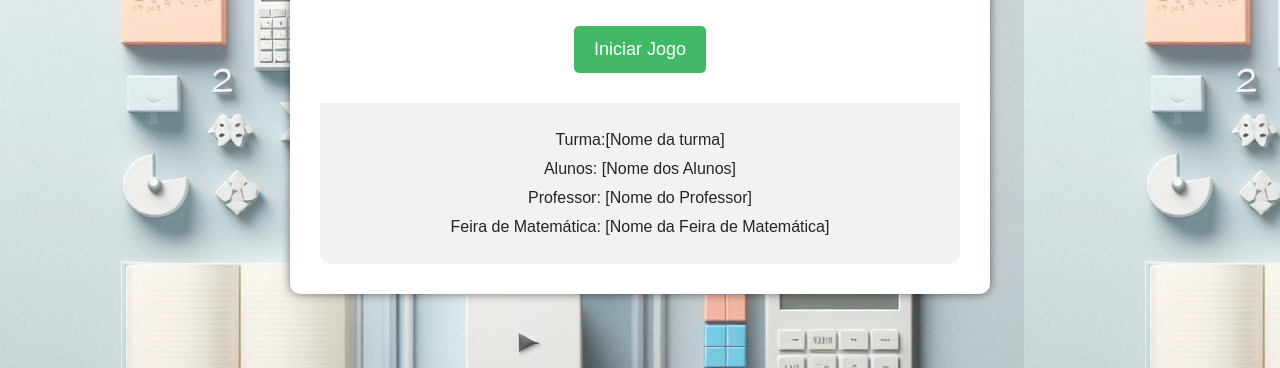
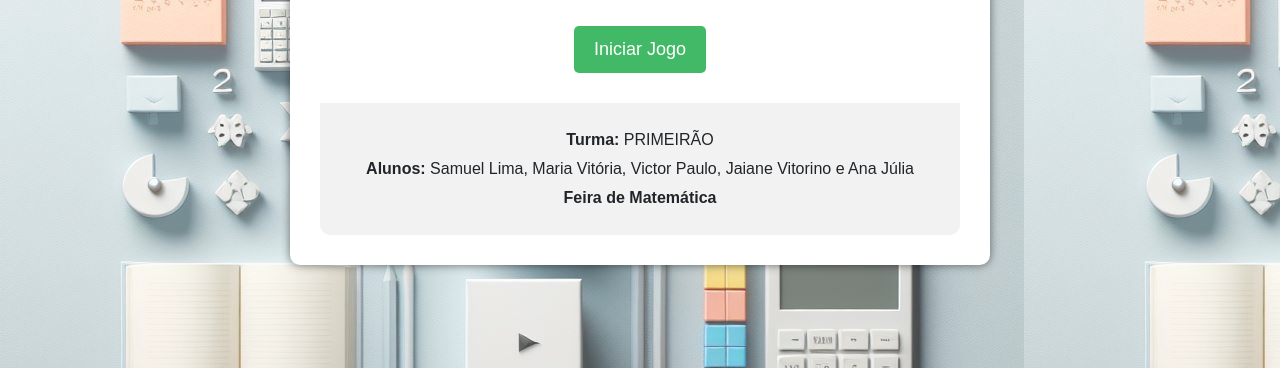
Before and after one commit to Inojoza28/game, a plain HTML site: page index.html in a window 1280 px wide. Shown: the part 432-800 px from the top of the page. Drawn offline with nearby package versions, Linux system fonts and the light colour scheme.

Commit message:
Add files via upload

```diff
--- a/index.html
+++ b/index.html
@@ -50,10 +50,10 @@
                 </div>
             </div>
             <footer>
-                <p>Turma:[Nome da turma] </p>
-                <p>Alunos: [Nome dos Alunos]</p>
-                <p>Professor: [Nome do Professor]</p>
-                <p>Feira de Matemática: [Nome da Feira de Matemática]</p>
+                <p><strong>Turma:</strong> PRIMEIRÃO </p>
+                <p><strong>Alunos:</strong> Samuel Lima, Maria Vitória,
+                  Victor Paulo, Jaiane Vitorino e Ana Júlia</p>
+                <p><strong>Feira de Matemática</strong></p>
             </footer>
         </div>
     </main>
```
